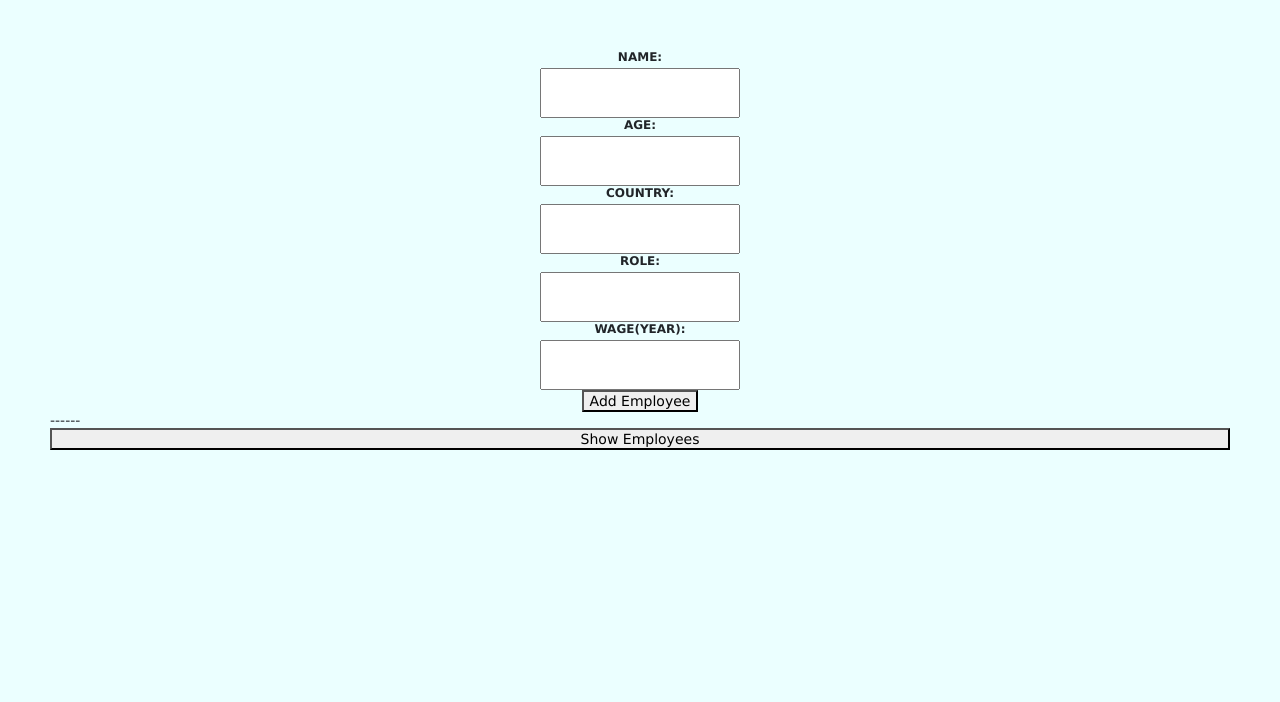
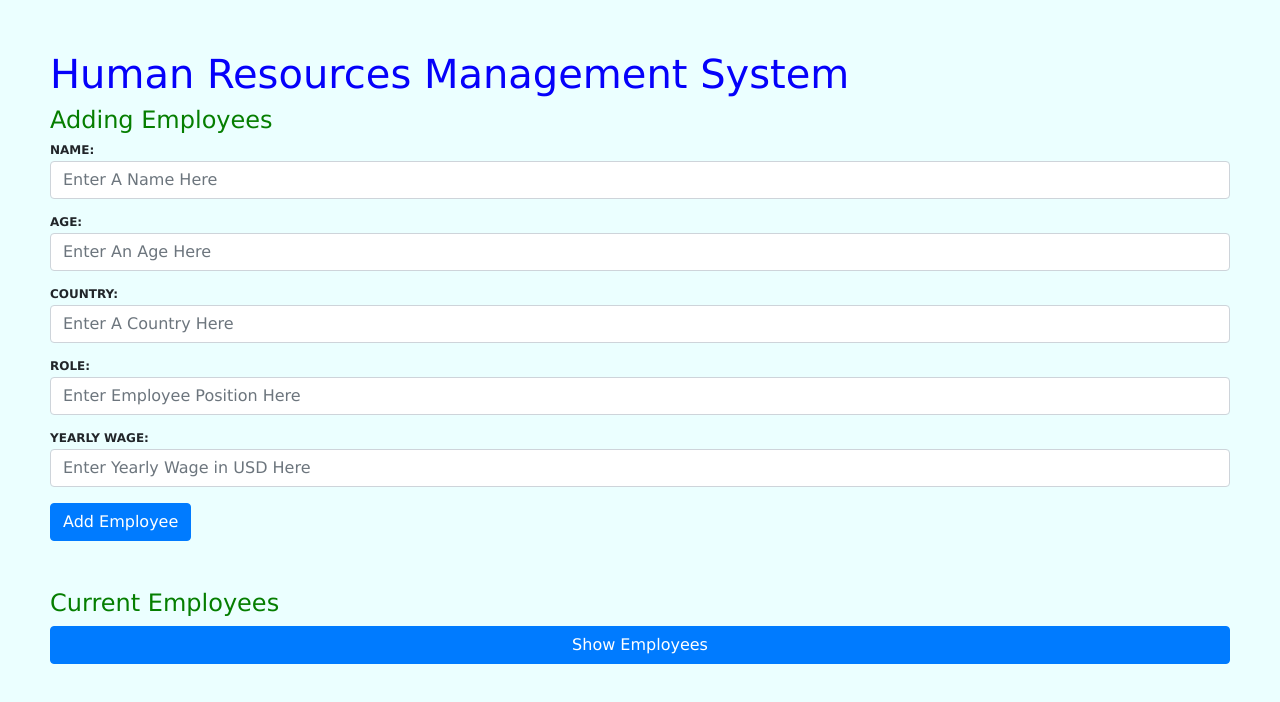
Before and after one commit to farooqashar/employees, a React (Create React App) app in the folder client/: page / in a window 1280 px wide. Shown: the top 702 px of the page. Built offline with nearby package versions, Linux system fonts and the light colour scheme.

Commit message:
added form styles

```diff
--- a/client/src/App.js
+++ b/client/src/App.js
@@ -67,26 +67,34 @@ function App() {
     <>
     <div className="App">
 
-      <div className="formInfo">
-        <label htmlFor="name">Name:</label>
-        <input id="name" type="text" onChange={(event) => setName(event.target.value)}/>
+      <h1>Human Resources Management System</h1>
 
-        <label htmlFor="age">Age:</label>
-        <input id="age" type="number" onChange={(event) => setAge(event.target.value)} />
+      <h4 class="subttt">Adding Employees</h4>
 
-        <label htmlFor="country">Country:</label>
-        <input id="country" type="text" onChange={(event) => setCountry(event.target.value)} />
+      <div class="form-group">
+        <label class="form-label" htmlFor="name">Name:</label>
+        <input placeholder="Enter A Name Here" rows = "1" cols = "47" required class="form-control" id="name" type="text" onChange={(event) => setName(event.target.value)}/>
+        <p></p>
+        <label class="form-label" htmlFor="age">Age:</label>
+        <input placeholder="Enter An Age Here" rows = "1" cols = "47" required class="form-control" id="age" type="number" onChange={(event) => setAge(event.target.value)} />
+<p></p>
+        <label class="form-label" htmlFor="country">Country:</label>
+        <input placeholder="Enter A Country Here" rows = "1" cols = "47" required class="form-control" id="country" type="text" onChange={(event) => setCountry(event.target.value)} />
+<p></p>
+        <label class="form-label" htmlFor="role">Role:</label>
+        <input placeholder="Enter Employee Position Here" rows = "1" cols = "47" required class="form-control" id="role" type="text" onChange={(event) => setRole(event.target.value)}/>
+<p></p>
+        <label class="form-label" htmlFor="wage">Yearly Wage:</label>
+        <input placeholder="Enter Yearly Wage in USD Here" rows = "1" cols = "47" required class="form-control" id="wage" type="number" onChange={(event) => setWage(event.target.value)}/>
+        <br />
+        <button class="btn btn-primary" onClick = {handleSubmit} type="submit">Add Employee</button>
+      </div>
 
-        <label htmlFor="role">Role:</label>
-        <input id="role" type="text" onChange={(event) => setRole(event.target.value)}/>
+        <br />
+        <br />
+      <h4 class="subttt">Current Employees</h4>
 
-        <label htmlFor="wage">Wage(Year):</label>
-        <input id="wage" type="number" onChange={(event) => setWage(event.target.value)}/>
-
-        <button onClick = {handleSubmit} type="submit">Add Employee</button>
-      </div>
-      ------
-      <button onClick={getEmployees}> Show Employees </button>
+      <button class="btn btn-primary" onClick={getEmployees}> Show Employees </button>
 
       {employees.map(
         (value) => {
```
